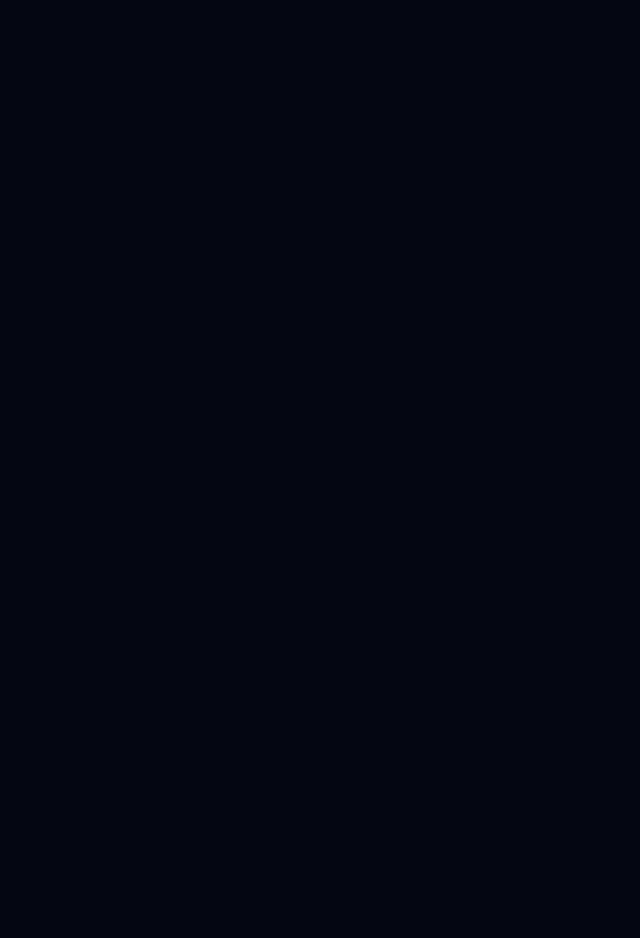
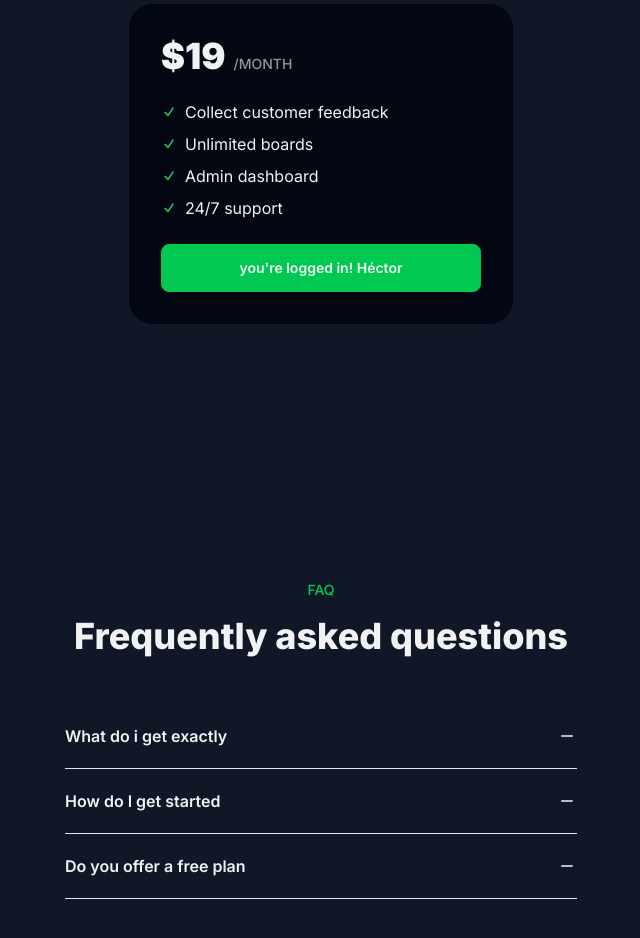
Before and after one commit to hectorlabra/codefast-saas, a Next.js app: page / in a window 1280 px wide. Shown: the part 840-1778 px from the top of the page, without its empty margins (319-959 px from the left). Before the commit the page ends 800 px from the top, so only its background shows below. Built offline with nearby package versions, Linux system fonts and the light colour scheme.

Commit message:
add pricing and faq section

```diff
--- a/app/page.js
+++ b/app/page.js
@@ -1,11 +1,20 @@
 import ButtonLogin from "@/components/ButtonLogin";
+import FAQListItems from "@/components/FAQListItems";
 
 export default function Home() {
   const isLoggedIn = true;
   const name = "Héctor";
 
+  const pricingFeaturedList = [
+    "Collect customer feedback",
+    "Unlimited boards",
+    "Admin dashboard",
+    "24/7 support",
+  ];
+
   return (
     <main>
+      {/* HEADER */}
       <section className="bg-base-200">
         <div className="max-w-3xl mx-auto flex justify-between items-center px-8 py-4">
           <div className="font-bold">CodeFastSaaS</div>
@@ -18,6 +27,7 @@
           </div>
         </div>
       </section>
+      {/* HERO */}
       <section className="text-center py-32 px-8 max-w-3xl mx-auto">
         <h1 className="text-3xl lg:text-5xl font-bold mb-6">Collect customer feedback to build better products</h1>
         <div className="opacity-70 mb-10">
@@ -26,6 +36,50 @@
         </div>
         <ButtonLogin isLoggedIn={isLoggedIn} name={name} />
       </section>
+      {/* PRICING */}
+      <section className="bg-base-200">
+        <div className="py-32 px-8 max-w-3xl mx-auto">
+          <p className="text-sm uppercase font-medium text-center text-primary mb-4">Pricing</p>
+          <h2 className="text-3xl lg:text-4xl font-extrabold mb-12 text-center">A pricing that adapts to your needs
+          </h2>
+          <div className="p-8 bg-base-100 max-w-96 rounded-3xl mx-auto space-y-6">
+            <div className="flex gap-2 items-baseline">
+              <div className="text-4xl font-black">$19</div>
+              <div className="uppercase text-sm font-medium opacity-60">/month</div>
+            </div>
+            <ul className="space-y-2">
+              {pricingFeaturedList.map((item, index) => (
+                <li key={index} className="flex gap-2 items-center">
+                  <svg xmlns="http://www.w3.org/2000/svg" viewBox="0 0 16 16" fill="currentColor" className="text-green-500 size-4">
+                    <path fillRule="evenodd" d="M12.416 3.376a.75.75 0 0 1 .208 1.04l-5 7.5a.75.75 0 0 1-1.154.114l-3-3a.75.75 0 0 1 1.06-1.06l2.353 2.353 4.493-6.74a.75.75 0 0 1 1.04-.207Z" clipRule="evenodd" />
+                  </svg>
+                  {item}
+                </li>
+              ))}
+            </ul>
+            <ButtonLogin isLoggedIn={isLoggedIn} name={name} extraStyle="w-full" />
+          </div>
+        </div>
+      </section>
+      {/* FAQ */}
+      <section className="bg-base-200">
+        <div className="py-32 px-8 max-w-3xl mx-auto">
+          <p className="text-sm uppercase font-medium text-center text-primary mb-4">FAQ</p>
+          <h2 className="text-3xl lg:text-4xl font-extrabold mb-12 text-center">Frequently asked questions
+          </h2>
+          <ul className="max-w-lg mx-auto">
+            {
+              [
+                { question: "What do i get exactly", answer: "Loreum Ipsum" },
+                { question: "How do I get started", answer: "Loreum Ipsum" },
+                { question: "Do you offer a free plan", answer: "Loreum Ipsum" },
+              ].map((qa) => (
+                <FAQListItems key={qa.question} qa={qa} />
+              ))
+            }
+          </ul>
+        </div>
+      </section>
     </main>
   );
 }
--- a/components/ButtonLogin.js
+++ b/components/ButtonLogin.js
@@ -1,12 +1,11 @@
 import Link from "next/link";
 
-const ButtonLogin = ({isLoggedIn, name}) => {
+const ButtonLogin = ({isLoggedIn, name, extraStyle}) => {
   if (isLoggedIn) {
-    return <Link href="/dashboard" className="btn btn-primary">you're logged in! {name}</Link>;
+    return <Link href="/dashboard" className={`btn btn-primary ${extraStyle ? extraStyle : ""}`}>you&apos;re logged in! {name}</Link>;
   } else {
     return <button>Login</button>
   }
 };
 
-
 export default ButtonLogin;
--- /dev/null
+++ b/components/FAQListItems.js
@@ -0,0 +1,32 @@
+"use client";
+
+import { useState } from "react";
+
+const FAQListItems = ({ qa }) => {
+  const [isOpen, setIsOpen] = useState(false);
+
+  return (
+    <li key={qa.question}>
+      <div className="py-5 font-semibold border-b w-full">
+        <button
+          onClick={() => setIsOpen(!isOpen)}
+          className="w-full text-left flex items-center justify-between"
+        >
+          <p>{qa.question}</p>
+          {isOpen ? (
+            <svg xmlns="http://www.w3.org/2000/svg" viewBox="0 0 20 20" fill="currentColor" className="size-5">
+              <path d="M10.75 4.75a.75.75 0 0 0-1.5 0v4.5h-4.5a.75.75 0 0 0 0 1.5h4.5v4.5a.75.75 0 0 0 1.5 0v-4.5h4.5a.75.75 0 0 0 0-1.5h-4.5v-4.5Z" />
+            </svg>
+          ) : (
+            <svg xmlns="http://www.w3.org/2000/svg" viewBox="0 0 20 20" fill="currentColor" className="size-5">
+              <path fillRule="evenodd" d="M4 10a.75.75 0 0 1 .75-.75h10.5a.75.75 0 0 1 0 1.5H4.75A.75.75 0 0 1 4 10Z" clipRule="evenodd" />
+            </svg>
+          )}
+        </button>
+      </div>
+      {isOpen && <div className="py-3 mt-3 mb-6 opacity-90">{qa.answer}</div>}
+    </li>
+  );
+};
+
+export default FAQListItems;
```
Also changed, not shown: .eslintrc.json.
